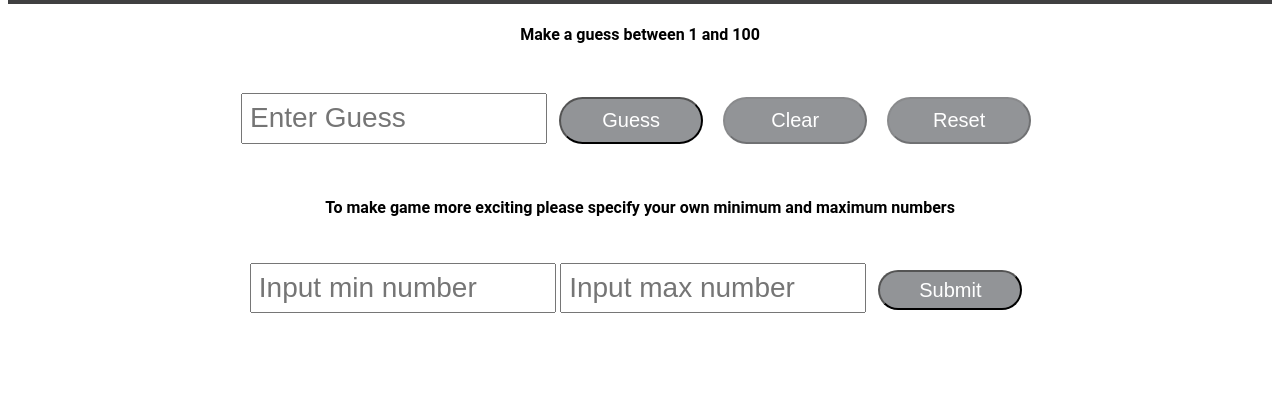
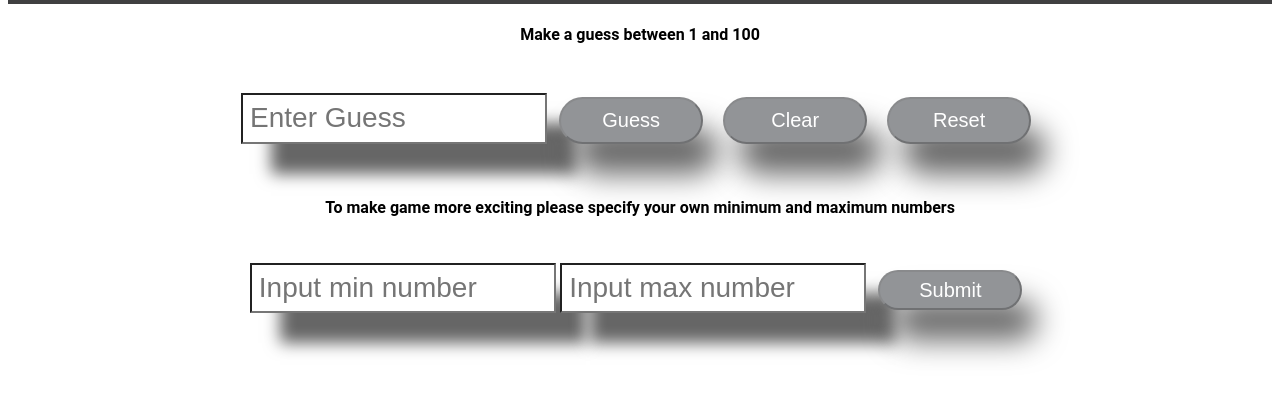
Before and after one commit to bmtiedt/bt-number-guesser1.2, a plain HTML site: page index.html in a window 1280 px wide. Shown: the part 164-562 px from the top of the page. Drawn offline with Linux system fonts and the light colour scheme.

Commit message:
Fix user input range

```diff
--- a/index.html
+++ b/index.html
@@ -21,19 +21,19 @@
 
             <input type="number" id="numberGuess" class="inputs" placeholder="Enter Guess" onkeyup="enableBtn()" />
 
-            <input type="button" value="Guess" class="guess buttons" />
+            <input type="button" value="Guess" class="guess clear buttons" disabled="true" />
 
-            <input type="button" value="Clear" class="clear buttons" onClick="clearNumber()" disabled />
+            <input type="button" value="Clear" class="clear buttons" onclick="clearNumber()" disabled="true" />
 
-            <input type="button" value="Reset" class="reset buttons" onclick="resetNumber()" disabled />
+            <input type="button" value="Reset" class="reset buttons" onclick="resetNumber()" disabled="true" />
 
         <h4 class="userMakesNumbers">To make game more exciting please specify your own minimum and maximum numbers</h4>
 
-            <input type="number" id="userMinNumber" class="inputs" placeholder="Input min number" onkeyup="enableBtn()" />
+            <input type="number" id="userMinNumber" class="inputs" placeholder="Input min number"/>
 
-            <input type="number" id="userMaxNumber" class="inputs" placeholder="Input max number" onkeyup="enableBtn()" />
+            <input type="number" id="userMaxNumber" class="inputs" placeholder="Input max number"/>
 
-            <input type="button" class="inputs buttons" value="Submit" class="userNumbers" onClick="submitUserNumbers()" />
+            <input type="button" value="Submit" class="inputs clear buttons userNumbersButton" onclick="submitUserNumbers()" disabled="true" />
 
     </section>
 
--- a/main.css
+++ b/main.css
@@ -33,7 +33,7 @@ h1 {
   font-family: 'Montserrat', sans-serif;
 }
 
-h3 {
+h {
   color: red;
 }
 
@@ -48,6 +48,7 @@ h3 {
   line-height: 1rem;
   padding: 0.45rem;
   width: 18rem;
+  box-shadow: 30px 30px 15px #666666;
 }
 
 .buttonsDiv {
@@ -64,6 +65,7 @@ h3 {
   padding: 10px 30px 10px 30px;
   text-decoration: none;
   width: 9rem;
+  box-shadow: 15px 30px 30px #666666;
 }
 
 .buttons:hover {
--- a/main.js
+++ b/main.js
@@ -3,17 +3,6 @@ var guessButton = document.querySelector('.guess');
 var min = parseInt(document.getElementById('userMinNumber').value) || 1;
 var max = parseInt(document.getElementById('userMaxNumber').value) || 100;
 var randomNumber = generateRandomNumber();
-
-// window.addEventListener("keydown", keydownHandler, false);
-
-// function keydownHandler(event) {
-//   if(event.keyCode === 13) {
-//     submitGuess();
-//   }
-// }
-// function clickHandler() {
-//   submitGuess();
-// }
 
 function generateRandomNumber() {
   return Math.floor(Math.random() * (max - min + 1)) + min;
@@ -30,16 +19,11 @@ function increaseRange(n) {
   max = max + n;
 }
 
-// while(min == max) {
-//   max = parseInt(prompt('Enter a diffrent number'));
-//   console.log(min, max);
-// }
-
-
 function submitGuess() {
   document.querySelector('.reset').disabled = false;
   document.getElementById('instruction').innerText = 'Your previous guess was...';
   if (parseInt(randomGuess.value) === randomNumber) {
+    increaseRange(10);
     randomNumber = generateRandomNumber();
     return document.getElementById('js-message').innerText = 'You are brilliant!';
   }
@@ -79,7 +63,6 @@ function resetNumber() {
   document.getElementById('userMaxNumber').value = '';
   min = parseInt(document.getElementById('userMinNumber').value) || 1;
   max = parseInt(document.getElementById('userMaxNumber').value) || 100;
-  console.log(min, max);
   generateRandomNumber();
 }
 
@@ -93,7 +76,7 @@ function submitUserNumbers() {
     return document.getElementById('js-message').innerText = 'Not a valid range';
   }
   enableBtn();
-  generateRandomNumber();
+  randomNumber = generateRandomNumber();
 }
 
 //enable clear & reset buttons when numbers are input
```
